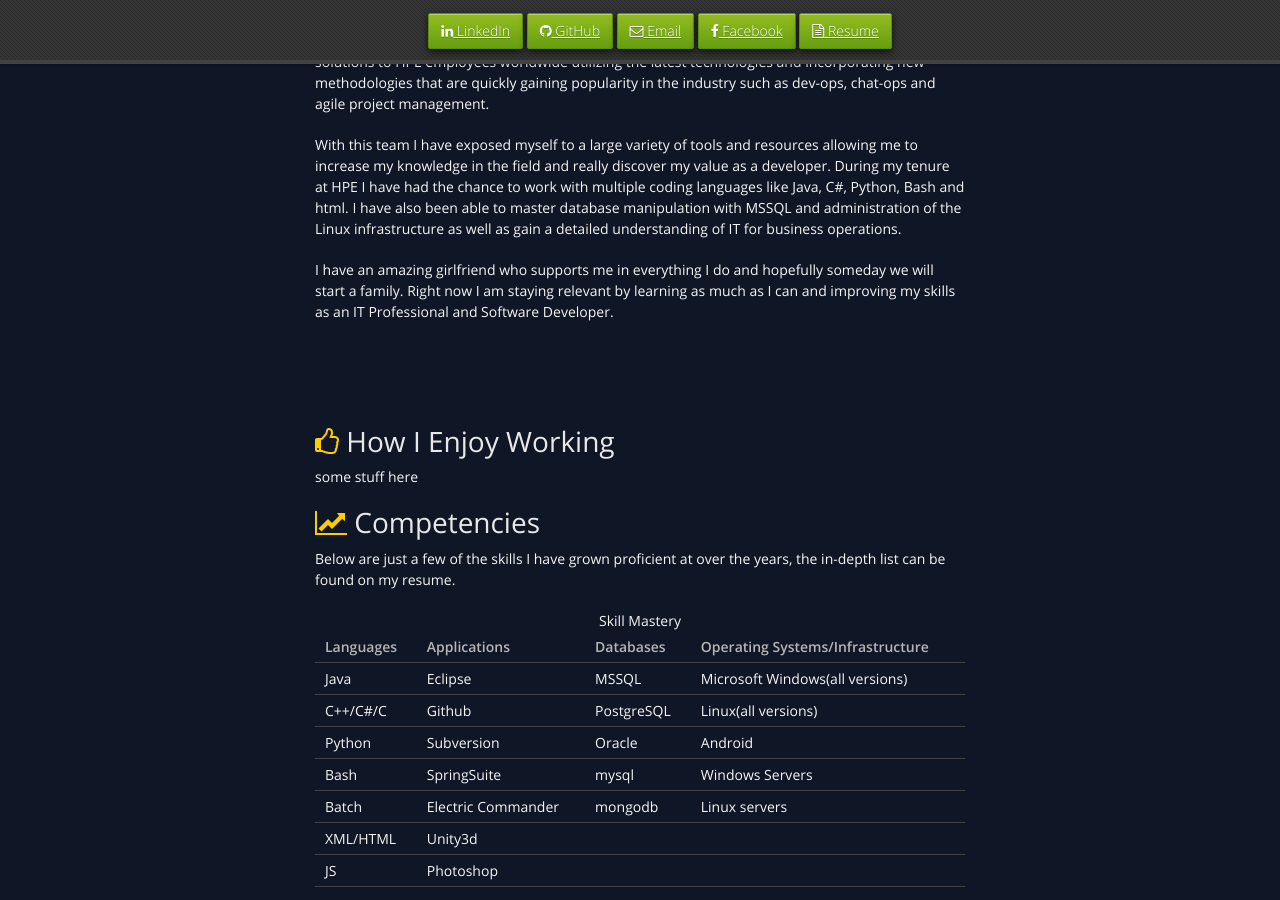
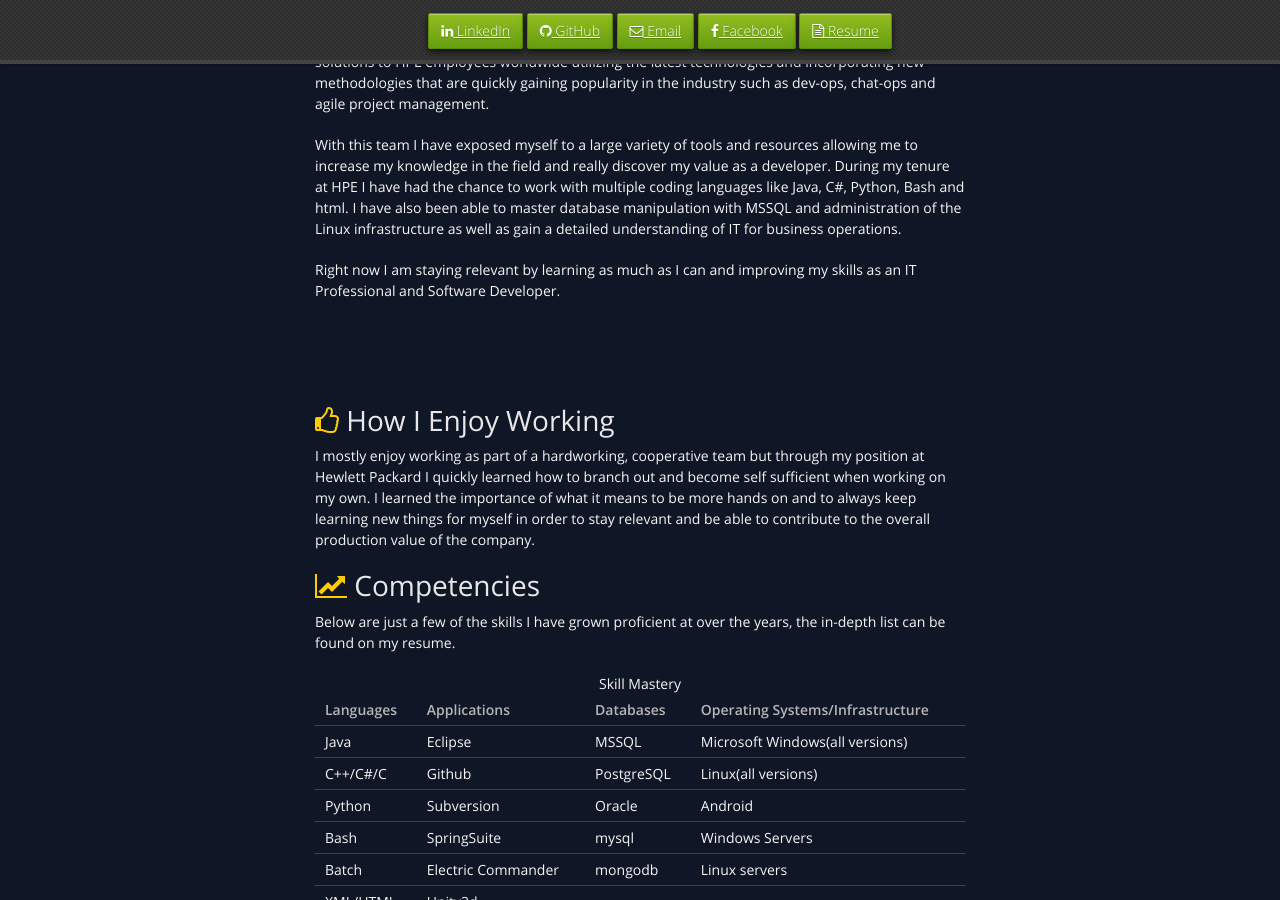
Before and after one commit to acouvion/acouvion.github.io, a Jekyll site: the page built from index.html, in a window 1280 px wide and 900 px high, scrolled down 696 px. Built offline with Jekyll 4.4.1, drawn with Linux system fonts in a browser that asks for light colours.

Commit message:
Improvements and a new life

```diff
--- a/index.html
+++ b/index.html
@@ -43,7 +43,7 @@ subtitle: myGithubPage
     <h1><a id="About Me" class="anchor" href="#who-i-am" aria-hidden="true"><span aria-hidden="true" class="octicon octicon-link"></span><i class="fa fa-handshake-o" aria-hidden="true"></i></a> About Me</h1>
     <p>I am a talented software developer with 3 years of experience at Hewlett Packard Enterprise in Austin TX with an in-depth understanding of the software development lifecyle and a growing knowledge of the CI/CD pipeline. My team is responsible for supporting and implementing IT solutions to HPE employees worldwide utilizing the latest technologies and incorporating new methodologies that are quickly gaining popularity in the industry such as dev-ops, chat-ops and agile project management.</p>
     <p>With this team I have exposed myself to a large variety of tools and resources allowing me to increase my knowledge in the field and really discover my value as a developer. During my tenure at HPE I have had the chance to work with multiple coding languages like Java, C#, Python, Bash and html. I have also been able to master database manipulation with MSSQL and administration of the Linux infrastructure as well as gain a detailed understanding of IT for business operations.</p>
-	<p>I have an amazing girlfriend who supports me in everything I do and hopefully someday we will start a family. Right now I am staying relevant by learning as much as I can and improving my skills as an IT Professional and Software Developer.</p>
+	<p>Right now I am staying relevant by learning as much as I can and improving my skills as an IT Professional and Software Developer.</p>
 	<br>
     <br>
     <br>
@@ -58,7 +58,7 @@ subtitle: myGithubPage
     <br>-->
 
     <h1><a id="how-i-enjoy-working" class="anchor" href="#how-i-enjoy-working" aria-hidden="true"><span aria-hidden="true" class="octicon octicon-link"></span><i class="fa fa-thumbs-o-up" aria-hidden="true"></i></a> How I Enjoy Working</h1>
-    <p>some stuff here</p>
+    <p>I mostly enjoy working as part of a hardworking, cooperative team but through my position at Hewlett Packard I quickly learned how to branch out and become self sufficient when working on my own. I learned the importance of what it means to be more hands on and to always keep learning new things for myself in order to stay relevant and be able to contribute to the overall production value of the company.</p>
 
     <!--<ul>
       <li>This</li>
```
